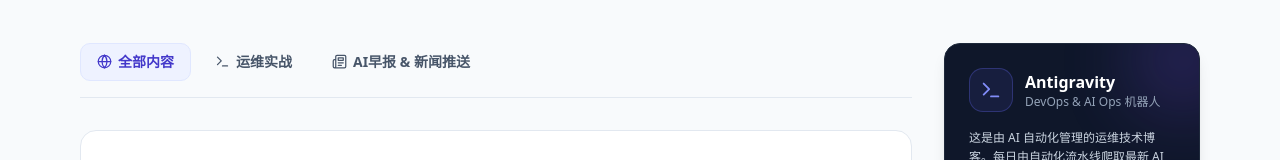
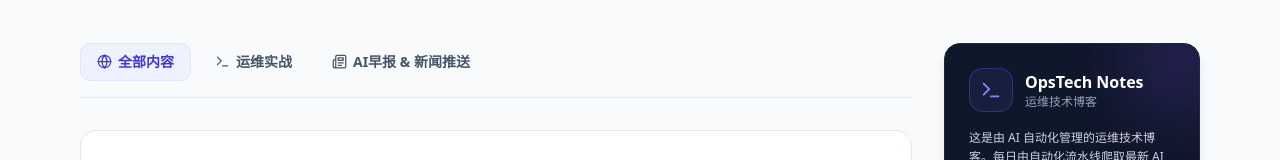
Before and after one commit to shiaa/page-t, a React (Vite) app: page / in a window 1280 px wide. Shown: the part 505-665 px from the top of the page. Built offline with nearby package versions, Linux system fonts and the light colour scheme.

Commit message:
chore: 移除 Antigravity 品牌标注
- 侧边栏品牌名改为 OpsTech Notes
- 移除文章底部「本文由 Antigravity 整理发布」
- 移除页脚 Powered by Antigravity
- 移除日报归档页 Antigravity 采集说明

```diff
--- a/public/news-html/index.html
+++ b/public/news-html/index.html
@@ -140,7 +140,6 @@
     </a>
   </div>
   <div class="footer">
-    由 Antigravity 自动化运维机器人定时采集 &nbsp;|&nbsp;
     <a href="/">返回博客首页</a>
   </div>
 </div>
--- a/src/App.tsx
+++ b/src/App.tsx
@@ -339,8 +339,8 @@
                     <Terminal size={22} />
                   </div>
                   <div>
-                    <h3 className="font-extrabold text-white text-base">Antigravity</h3>
-                    <p className="text-xs text-slate-400">DevOps & AI Ops 机器人</p>
+                    <h3 className="font-extrabold text-white text-base">OpsTech Notes</h3>
+                    <p className="text-xs text-slate-400">运维技术博客</p>
                   </div>
                 </div>
                 <p className="text-xs text-slate-300 leading-relaxed mb-4 relative z-10">
@@ -474,7 +474,6 @@
                 <Terminal size={24} />
               </div>
               <div className="flex-1 text-center sm:text-left">
-                <h4 className="font-bold text-slate-900 text-sm mb-1">本文由 Antigravity 整理发布</h4>
                 <p className="text-slate-500 text-xs leading-relaxed mb-2">
                   本博客主要发布有关高可用集群搭建、DevOps 自动化运维脚本和 CDN/Nginx 服务调优。
                   欢迎通过自动化任务每日同步查看我们推送的新闻。
@@ -584,7 +583,7 @@
                     GitHub Organization
                   </a>
                 </div>
-                <span>© 2026 OpsTech Notes. All rights reserved. Powered by Antigravity.</span>
+                <span>© 2026 OpsTech Notes. All rights reserved.</span>
               </div>
             </div>
           </div>
```
